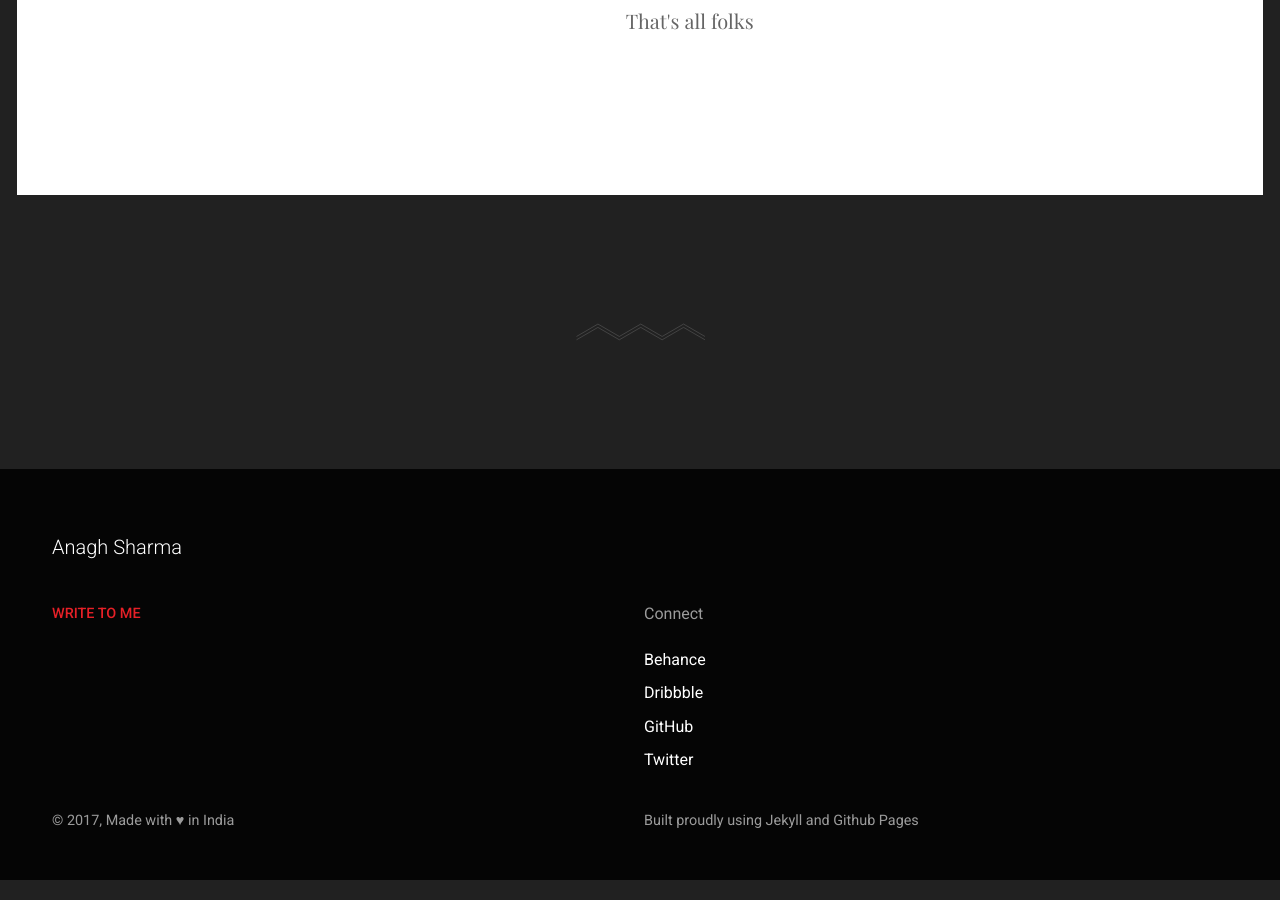
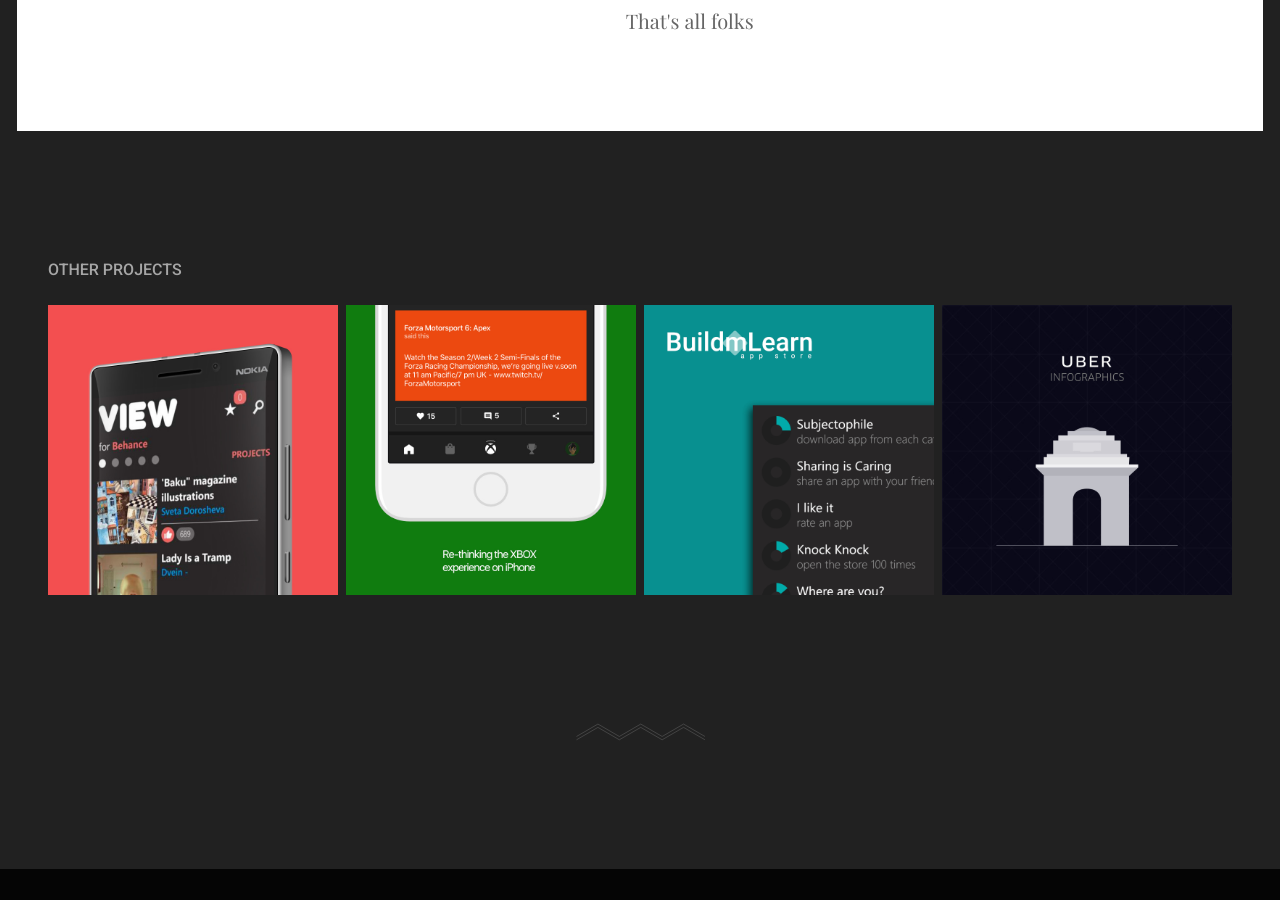
Before and after one commit to AnaghSharma/anaghsharma.github.io, a Jekyll site: the page built from _pages/projects/identity.html, in a window 1280 px wide and 900 px high, scrolled down 4926 px. Built offline with Jekyll 4.4.1, drawn with Linux system fonts in a browser that asks for light colours; nearby versions of some CDN libraries.

Commit message:
Added other projects at end of case study

```diff
--- /dev/null
+++ b/_includes/projects.html
@@ -0,0 +1,33 @@
+{% assign current = page.url | downcase | split: '/' %}
+<div class="row mt6">
+    <div class="columns">
+      <h6 class="font-medium font-secondary">OTHER PROJECTS</h6>
+    </div>
+  </div>
+<div class="row">
+  <div {% if current[2] == 'personal-identity' %} class='hide'{% endif %} class="large-3 medium-3 columns mt3">
+    <a href="{{ site.url }}/projects/personal-identity">
+      <img src="/assets/images/projects/identity/square-thumbnail.jpg"/>
+    </a>
+  </div>
+  <div {% if current[2] == 'view-for-behance' %} class='hide'{% endif %} class="large-3 medium-3 columns mt3">
+    <a href="{{ site.url }}/projects/view-for-behance">
+      <img src="/assets/images/projects/behance/square-thumbnail.jpg"/>
+    </a>
+  </div>
+  <div {% if current[2] == 'xbox' %} class='hide'{% endif %} class="large-3 medium-3 columns mt3">
+    <a href="{{ site.url }}/projects/xbox">
+      <img src="/assets/images/projects/xbox/thumbnail.jpg"/>
+    </a>
+  </div>
+  <div {% if current[2] == 'buildmlearn' %} class='hide'{% endif %} class="large-3 medium-3 columns mt3">
+    <a href="https://www.behance.net/gallery/24517349/BuildmLearn-App-Store-on-Windows-Phone-Concept">
+      <img src="/assets/images/projects/buildmlearn/thumbnail.jpg"/>
+    </a>
+  </div>
+  <div {% if current[2] == 'uber' %} class='hide'{% endif %} class="large-3 medium-3 columns mt3">
+    <a href="{{ site.url }}/projects/uber">
+      <img src="/assets/images/projects/uber/square-thumbnail.jpg"/>
+    </a>
+  </div>
+</div>
--- a/_pages/projects/behance.html
+++ b/_pages/projects/behance.html
@@ -74,3 +74,4 @@
       </div>
     </div>
   </section>
+  {% include projects.html %}
--- a/_pages/projects/identity.html
+++ b/_pages/projects/identity.html
@@ -82,9 +82,10 @@
                 <img src="/assets/images/projects/identity/cs-fifth.jpg"/>
                 <h6 class="font-dark font-medium mt5">Other Components</h6>
                 <p class="text-justify font-dark lh-copy mt3"><a class="font-primary-color" href="{{ site.url }}">This website</a> has been designed and built keeping the different audience in mind. I have also used <strong>Patterns</strong> throughout the identity and website. I will design and build different components if something comes up in future.</p>
-                <h5 class="font-dark font-content font-secondary text-center mt5 mb6">That's all folks</h5>
+                <h5 class="font-dark font-content font-secondary text-center mv5">That's all folks</h5>
             </div>
         </div>
       </div>
     </div>
 </section>
+{% include projects.html %}
--- a/_pages/projects/monocle.html
+++ b/_pages/projects/monocle.html
@@ -41,3 +41,4 @@
       </div>
     </div>
   </section>
+  {% include projects.html %}
--- a/_pages/projects/uber.html
+++ b/_pages/projects/uber.html
@@ -57,3 +57,4 @@
       </div>
     </div>
   </section>
+  {% include projects.html %}
--- a/_pages/projects/xbox.html
+++ b/_pages/projects/xbox.html
@@ -78,3 +78,4 @@
       </div>
     </div>
   </section>
+  {% include projects.html %}
```
Also changed, not shown: assets/images/projects/behance/square-thumbnail.jpg (added), assets/images/projects/identity/square-thumbnail.jpg (added), assets/images/projects/uber/square-thumbnail.jpg (added).
